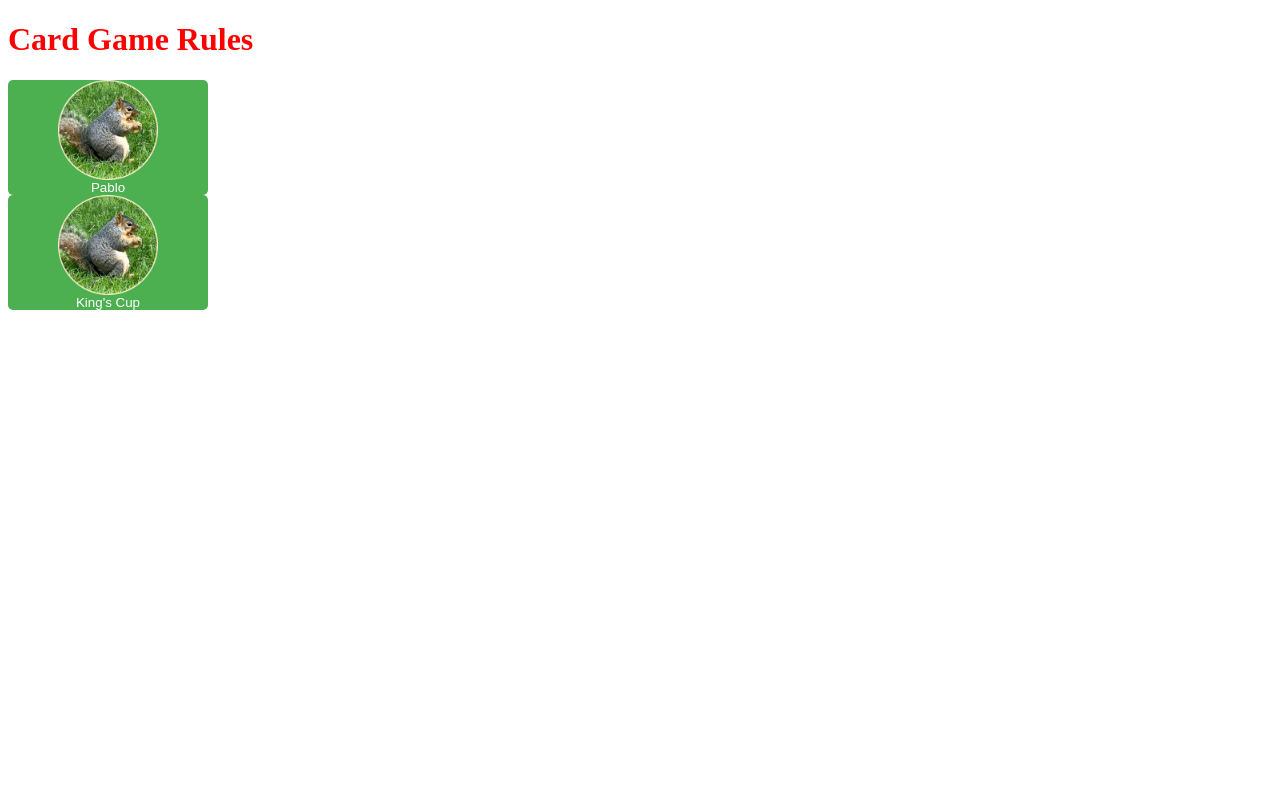
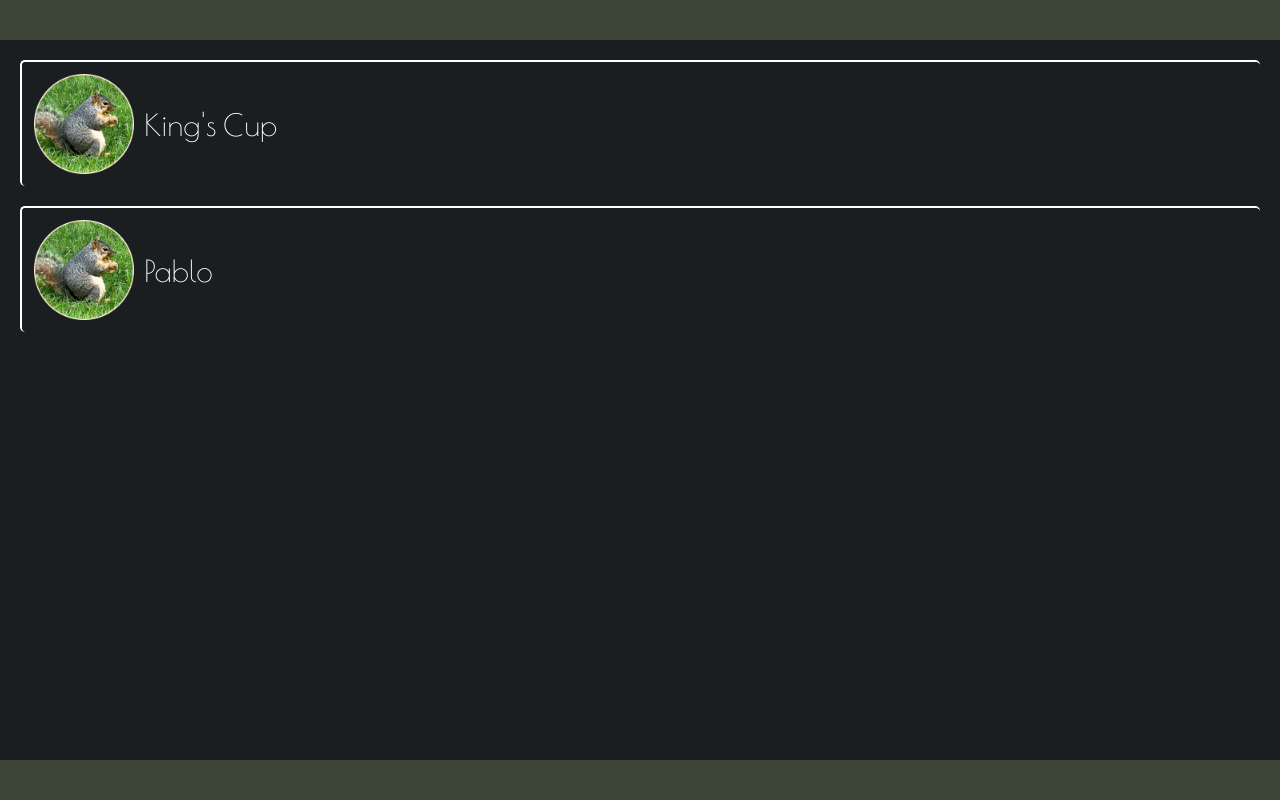
Before and after one commit to tkcards/tkcards.github.io, a plain HTML site: page index.html in a window 1280 px wide. Drawn offline with nearby package versions, Linux system fonts and the light colour scheme.

Commit message:
game loop and css

```diff
--- a/index.html
+++ b/index.html
@@ -10,39 +10,25 @@
   <script src="https://code.jquery.com/jquery-3.6.0.min.js"></script>
   <script src="scripts/page.js"></script>
   <!-- css -->
+  <link href="https://fonts.googleapis.com/css2?family=Poiret+One:wght@400;700&display=swap" rel="stylesheet">
   <link rel="stylesheet" type="text/css" href="style/index.css">
 </head>
 <!-- html -->
 <body>
-  <div id='title'>
-    <h1>Card Game Rules</h1>
+  <!-- header -->
+  <div class="header">
+    <!--
+    <div class="header_title">card game rules</div>
+    <div class="header_list">sample list</div>
+    -->
   </div>
 
-  <div class="game_container">
-    <!-- pablo -->
-    <div class="game">
-      <!-- card -->
-      <button class="game_button pablo_button">
-        <img src="src/squirrel.png" alt="pablo image" class="game_image">
-        Pablo
-      </button>
-      <!-- content -->
-      <div class="game_content pablo_content">PABLO TEST TEXT</div>
-    </div>
-
-    <!-- kcup -->
-    <div class="game">
-      <!-- card -->
-      <button class="game_button kcup_button">
-        <img src="src/squirrel.png" alt="kcup image" class="game_image">
-        King's Cup
-      </button>
-      <!-- content -->
-      <div class="game_content kcup_content">kcupkcup</div>
-    </div>
+  <!-- games -->
+  <div class="content games_container">
   </div>
 
-
+  <!-- footer -->
+  <div class="footer">
   </div>
 </body>
 </html>
--- a/scripts/page.js
+++ b/scripts/page.js
@@ -1,4 +1,57 @@
+// Game data
+const games = [
+    {
+        name: "King's Cup",
+        image: "src/squirrel.png",
+        alt: "kcup image",
+        content: "kcupkcup"
+    },
+    {
+        name: "Pablo",
+        image: "src/squirrel.png",
+        alt: "pablo image",
+        content: "PABLO TEST TEXT"
+    },
+
+];
+
+// Creates games
+function createGames() {
+    // Games container
+    const games_container = $(".games_container");
+
+    games.forEach(game => {
+        // Create game
+        const gameDiv = $('<div class="game"></div>');
+
+        // Button
+        const button = $(`
+            <button class="game_button">
+            <img src="${game.image}" alt="${game.alt}" class="game_image">
+            <div class="game_title">${game.name}</div>
+            </button>
+        `);
+
+        // Content
+        const contentDiv = $(`<div class="game_content" style="display: none;">${game.content}</div>`);
+
+        // Display game
+        gameDiv.append(button);
+        gameDiv.append(contentDiv);
+        games_container.append(gameDiv);
+
+        // Select game
+        button.click(() => {
+            contentDiv.toggle(); // Toggle the content visibility on button click
+        });
+    });
+}
+
+// On page load
 $(document).ready(function () {
+    createGames(); // Create game elements dynamically
+
+    /*
     var pablo_button = $('.pablo_button');
     var kcup_button = $('.kcup_button');
     var pablo_content = $('.pablo_content');
@@ -22,4 +75,5 @@ $(document).ready(function () {
             kcup_content.show();
         }
     });
+    */
 });
--- a/style/index.css
+++ b/style/index.css
@@ -1,22 +1,81 @@
-#title {
-  color: red;
+* {
+  margin: 0;
+  padding: 0;
+  box-sizing: border-box;
+  font-family: 'Poiret One', sans-serif;
+}
+
+body {
+  background-color: rgb(26, 30, 32);
+  color: white;
+}
+
+/* header */
+.header {
+  width: 100%;
+  height: 5vh; /* 20% of the viewport height */
+  background-color: rgb(60,68,56);
+  color: white;
+  font-size: clamp(2px, 5vh, 30px);
+  display: flex;
+  flex-direction: column;
+  justify-content: center; /* Horizontally center the title */
+  align-items: center; /* Vertically center the title */
+  position: fixed; /* Make the banner stay at the top when scrolling */
+  letter-spacing: 5px;
+  top: 0;
+  left: 0;
+}
+
+/* content */
+.content {
+  margin-top: 5vh; /* Push the content down to avoid being hidden under the banner */
+  margin-bottom: 5vh;
+  padding: 20px;
+}
+
+.game {
+  border-top: 2px solid white;
+  border-left: 2px solid white;
+  border-radius: 5px;
+  margin-bottom: 20px;
+  transition: all 0.3s ease;
+}
+
+.game:hover {
+  border-color: green; /* Changes border color to green */
+}
+
+.games_container {
+  display: flex;
+  flex-direction: column;
+}
+
+.game_title {
+  margin-left: 10px;
+  font-size: clamp(2px, 5vh, 30px);
 }
 
 .game_button {
   display: flex;
-  flex-direction: column;
+  flex-direction: row;
   align-items: center;
-  justify-content: center;
-  background-color: #4CAF50;
+  justify-content: left;
+  background-color: rgb(26, 30, 32);
   color: white;
-  border: none;
-  padding: 0px;
+  border: 2px solid rgb(26, 30, 32);
   cursor: pointer;
   text-align: center;
   border-radius: 5px;
-  width: 80%; /* The button will take 80% of the container width */
-  max-width: 200px; /* But will never exceed 200px */
+  width: 100%; /* The button will take 80% of the container width */
+  /*max-width: 200px; /* But will never exceed 200px */
   height: auto; /* Height adjusts automatically */
+  padding: 10px;
+  transition: all 0.3s ease;
+}
+
+.game_button:hover {
+  color: green; /* Changes text color to green */
 }
 
 .game_button img {
@@ -25,11 +84,24 @@
   max-width: 100px; /* Limit the maximum size */
 }
 
-/* Open settings */
 .game_content {
-  display: none;
+  margin-left: 10px;
 }
 
 .hidden {
   display: none;
 }
+
+/* footer */
+.footer {
+  width: 100%;
+  height: 5vh; /* 10% of the viewport height */
+  background-color: rgb(60,68,56);
+  color: white;
+  display: flex;
+  justify-content: center;
+  align-items: center;
+  position: fixed;
+  bottom: 0;
+  left: 0;
+}
```
